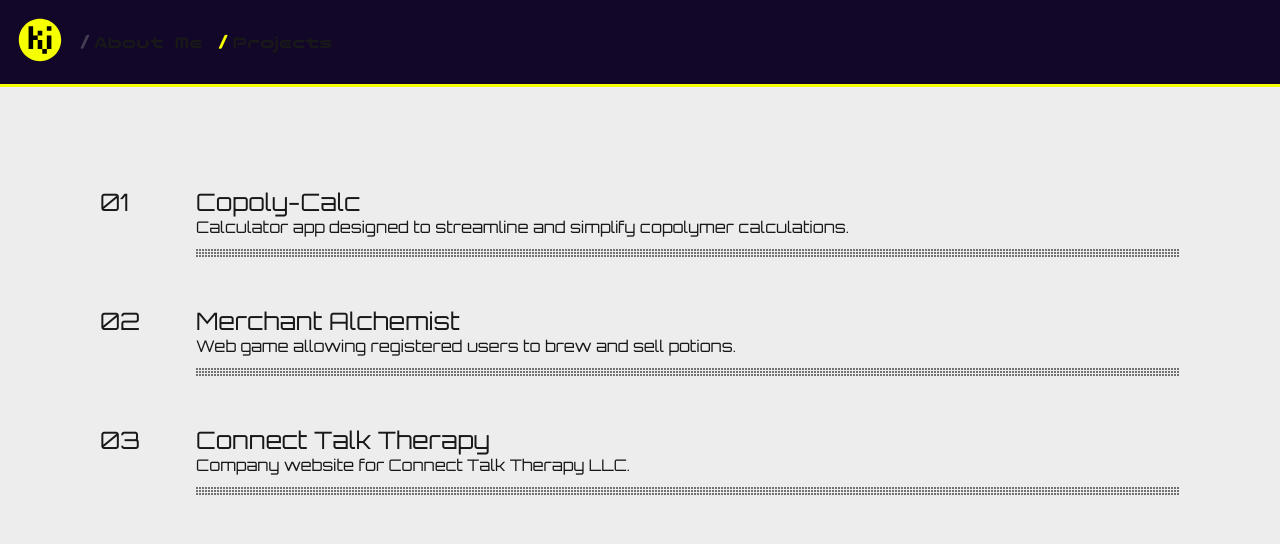
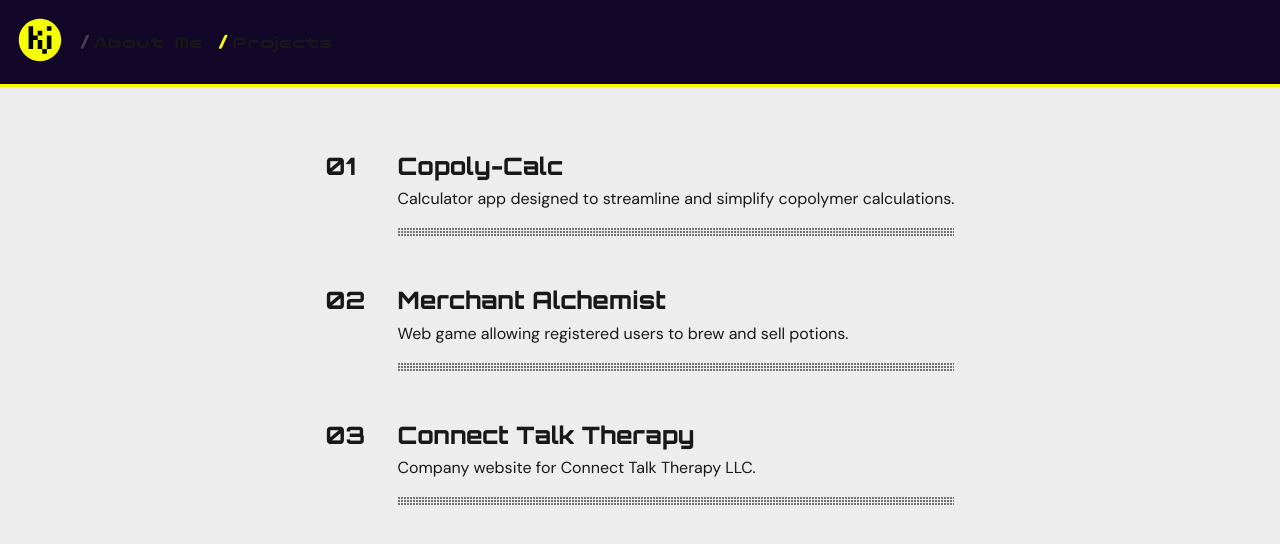
Before and after one commit to kieferjackson/my-portfolio, a Next.js app in the folder my-next-portfolio/: page /projects in a window 1280 px wide. Shown: the top 544 px of the page. Built offline with nearby package versions, Linux system fonts and the light colour scheme.

Commit message:
Adjusted projects page styling

```diff
--- a/my-next-portfolio/src/app/projects/page.module.css
+++ b/my-next-portfolio/src/app/projects/page.module.css
@@ -1,28 +1,43 @@
 .main {
     font-family: var(--font-orbitron), Helvetica, Arial, sans-serif;
-    list-style: none;
+    max-width: 1001px;
     counter-reset: projects;
 }
 
 .page {
-    padding: 100px;
+    display: flex;
+    justify-content: center;
+    padding: 5% 10%;
 }
 
 .projectItem {
     display: grid;
-    grid-template-columns: 4em 1fr;
+    grid-template-columns: 3em 1fr;
     margin-bottom: 1.5em;
 
     font-size: x-large;
+    font-weight: 800;
 
     p {
         font-size: initial;
+        font-weight: initial;
+        font-family: var(--font-dm-sans);
     }
 }
 
 .projectItem::before {
     content: counter(projects, decimal-leading-zero);
     counter-increment: projects;
+}
+
+.projectInfo {
+    display: flex;
+    flex-direction: column;
+    gap: 0.3em;
+
+    >a:hover {
+        color: var(--amp-yellow);
+    }
 }
 
 .projectInfo::after {
```
